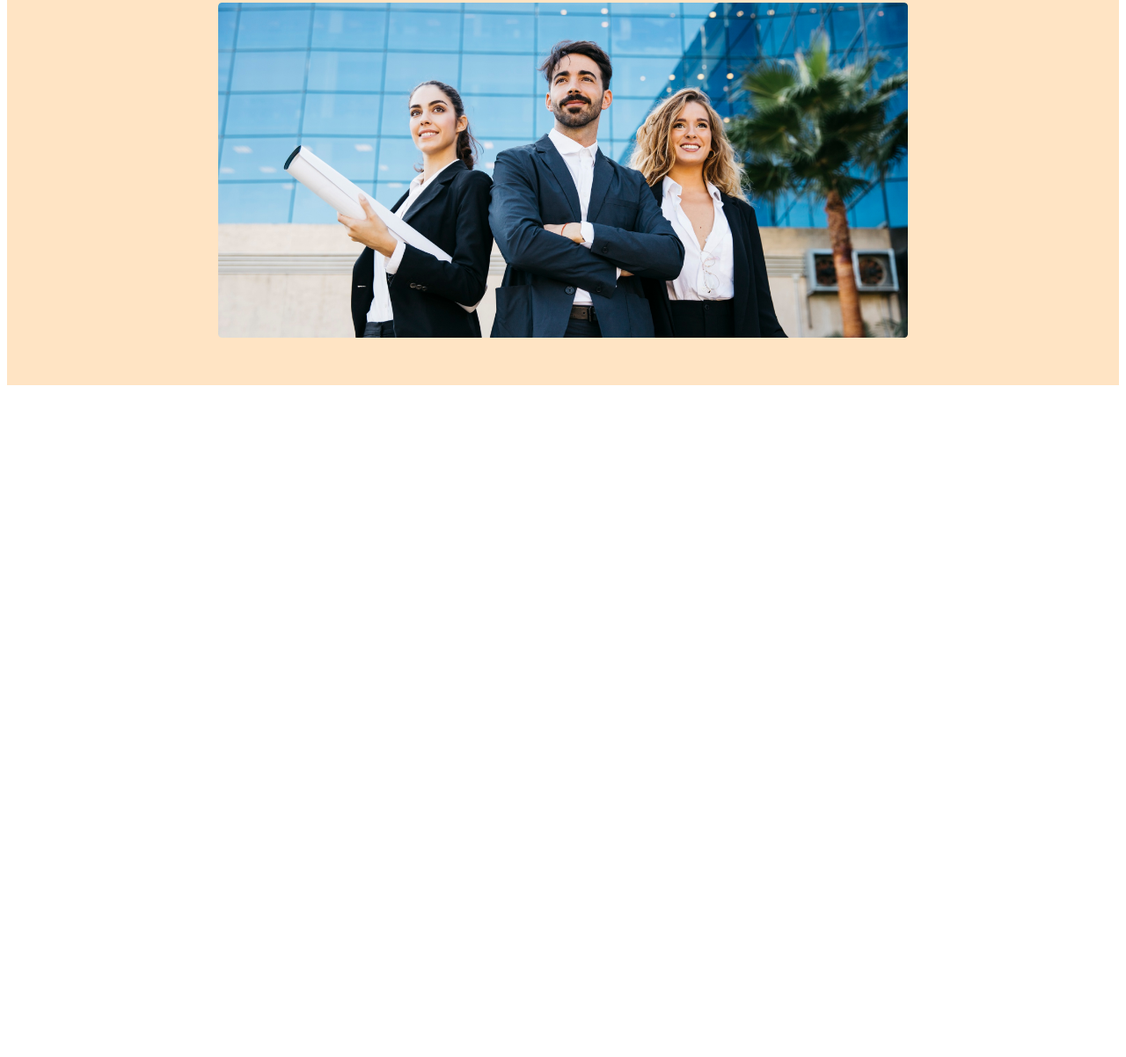
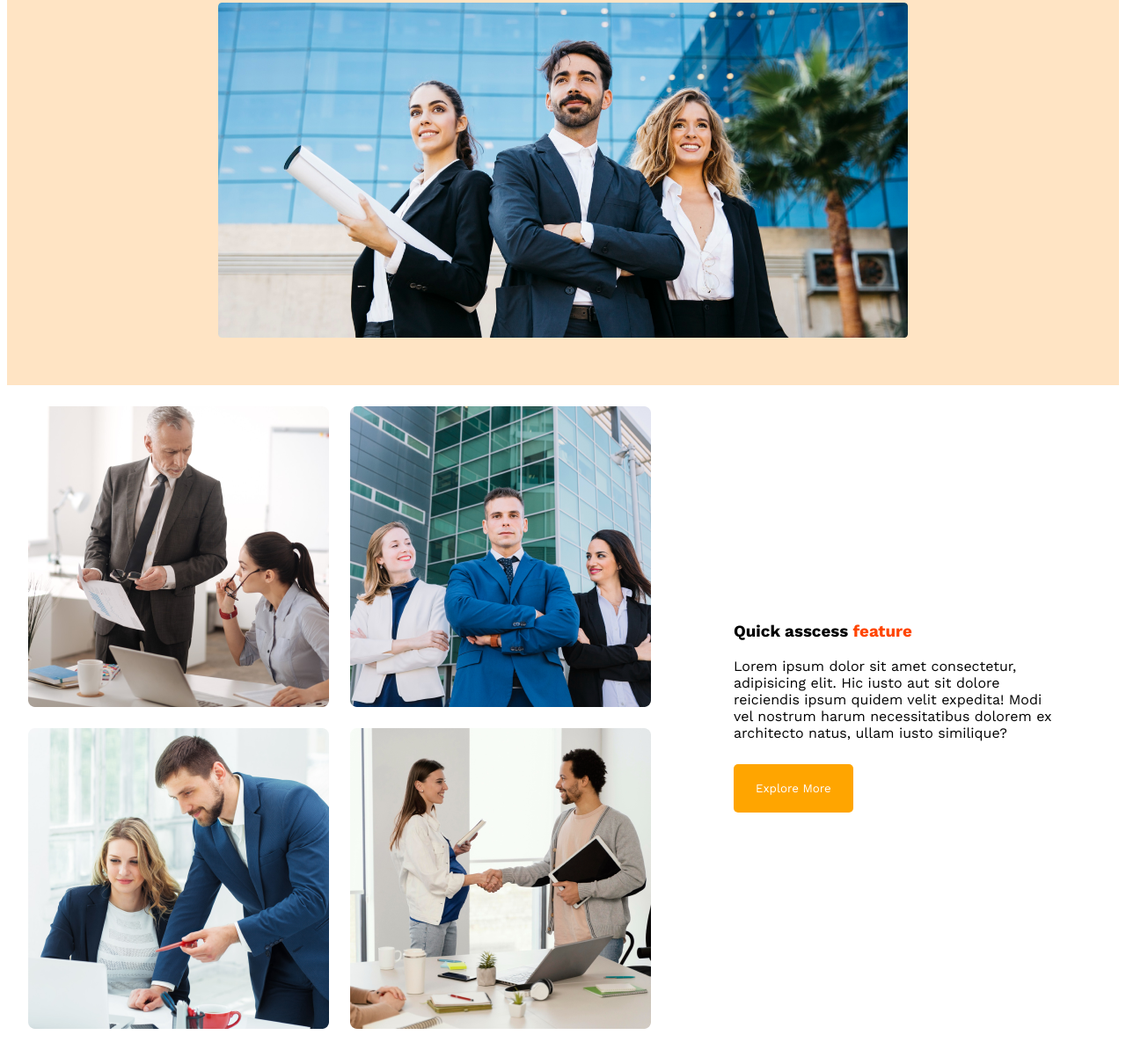
Before and after one commit to Umme111/G3-architect, a plain HTML site: page index.html in a window 1280 px wide. Shown: the part 501-1703 px from the top of the page at 88% size. Before the commit the page ends 947 px from the top, so only its background shows below. Drawn offline with nearby package versions, Linux system fonts and the light colour scheme.

Commit message:
features

```diff
--- a/index.html
+++ b/index.html
@@ -30,7 +30,23 @@
             </div>
 
     </header>
-    <main></main>
+    <main>
+        <!-- features related work -->
+        <section class="teams-container">
+            <div class="features">
+                <img src="images/team1.png" alt="">
+                <img src="images/team2.png" alt="">
+                <img src="images/team3.png" alt="">
+                <img src="images/team4.png" alt="">
+            </div>
+            <div class="team-content">
+                <h3 class="team-title">Quick asscess <span>feature</span></h3>
+                <p class="team-description"> Lorem ipsum dolor sit amet consectetur, adipisicing elit. Hic iusto aut sit dolore reiciendis ipsum quidem velit expedita! Modi vel nostrum harum necessitatibus dolorem ex architecto natus, ullam iusto similique?</p>
+                <button class="btn-primary">Explore More</button>
+
+            </div>
+        </section>
+    </main>
     <footer></footer>
 
 </body>
--- a/styles/architect.css
+++ b/styles/architect.css
@@ -60,6 +60,28 @@ nav a{
 .banner img{
     width: 100%;
 }
+/* features css */
+main{
+    max-width: 1440px;
+    margin: 0 auto;
+}
+.teams-container{
+    display: flex;
+    align-items: center;
+}
+.features{
+    display: grid;
+    grid-template-columns: repeat(2, 1fr);
+    gap: 24px;
+    margin: 24px;
+}
+.team-content{
+    padding-right: 70px;
+    padding-left: 70px;
+}
+span{
+    color: orangered;
+}
 /* responsive query */
 @media screen and (max-width:576px) {
     header{
```
